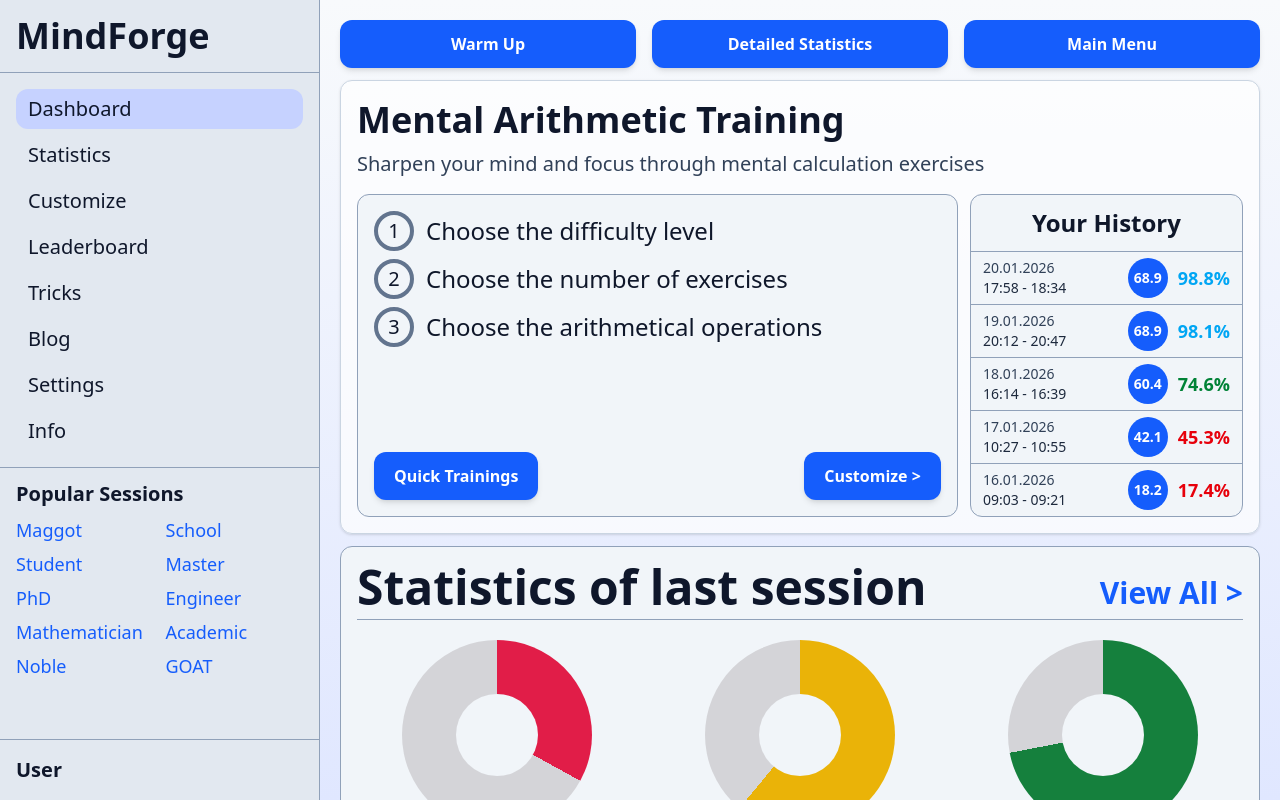
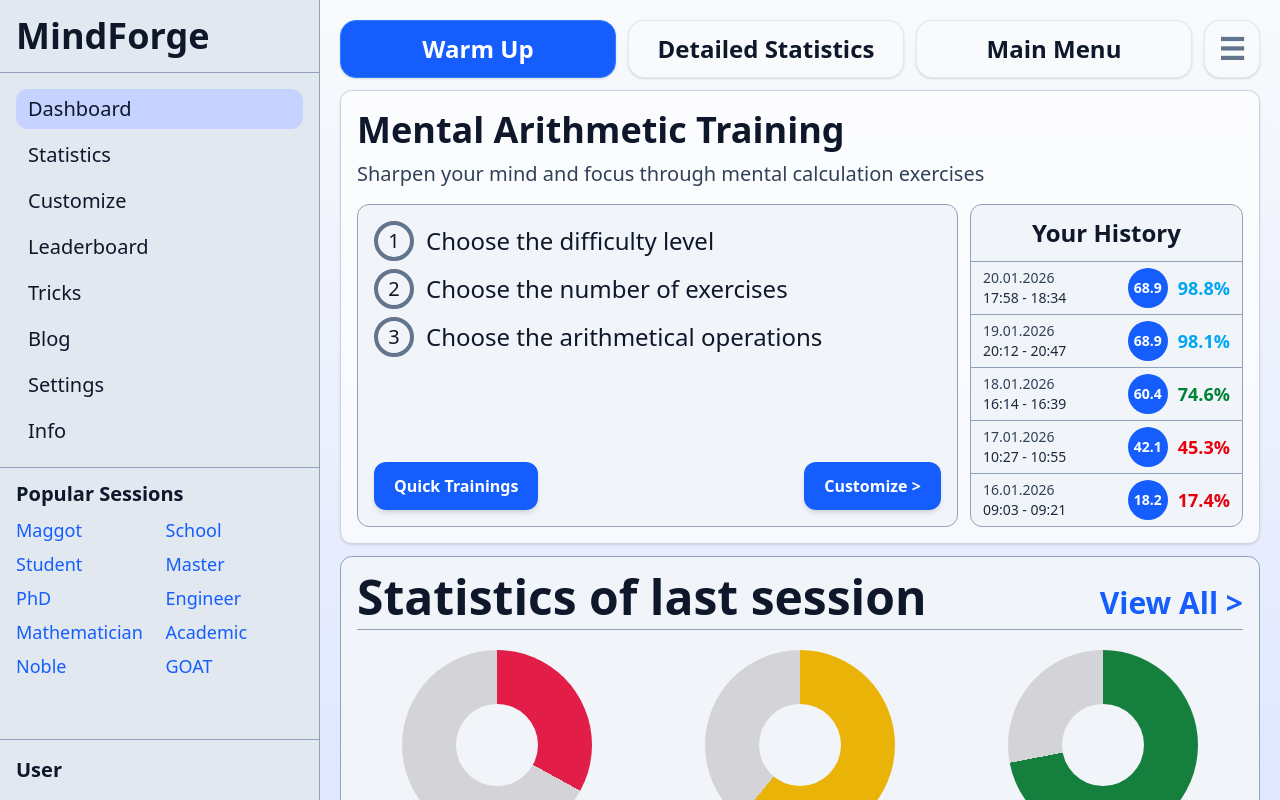
Before and after one commit to MikhailMaidan/mindforge, a Vue app: page / in a window 1280 px wide. Built offline with nearby package versions, Linux system fonts and the light colour scheme.

Commit message:
fix: fix upper buttons

```diff
--- a/src/widgets/top-actions/ui/TopActionsWidget.vue
+++ b/src/widgets/top-actions/ui/TopActionsWidget.vue
@@ -1,7 +1,6 @@
 <script setup lang="ts">
 import { useRouter } from 'vue-router'
 import { routes } from '~shared/config/routes'
-import BaseButton from '~shared/ui/BaseButton.vue'
 
 const router = useRouter()
 
@@ -15,9 +14,36 @@ const openMainMenu = () => {
 </script>
 
 <template>
-  <section class="grid w-full grid-cols-1 gap-4 md:grid-cols-3">
-    <BaseButton full-width @click="openWarmUp">Warm Up</BaseButton>
-    <BaseButton full-width>Detailed Statistics</BaseButton>
-    <BaseButton full-width @click="openMainMenu">Main Menu</BaseButton>
+  <section class="grid w-full grid-cols-1 gap-3 sm:grid-cols-[1fr_1fr_1fr_auto]">
+    <button
+      type="button"
+      class="inline-flex min-h-14 items-center justify-center rounded-2xl border border-blue-500 bg-blue-600 px-6 py-3 text-2xl font-semibold text-white shadow-sm transition hover:brightness-105"
+      @click="openWarmUp"
+    >
+      Warm Up
+    </button>
+
+    <button
+      type="button"
+      class="inline-flex min-h-14 items-center justify-center rounded-2xl border border-slate-200 bg-slate-50 px-6 py-3 text-2xl font-semibold text-slate-900 shadow-sm transition hover:bg-white"
+    >
+      Detailed Statistics
+    </button>
+
+    <button
+      type="button"
+      class="inline-flex min-h-14 items-center justify-center rounded-2xl border border-slate-200 bg-slate-50 px-6 py-3 text-2xl font-semibold text-slate-900 shadow-sm transition hover:bg-white"
+      @click="openMainMenu"
+    >
+      Main Menu
+    </button>
+
+    <button
+      type="button"
+      class="inline-flex min-h-14 w-14 items-center justify-center rounded-2xl border border-slate-200 bg-slate-50 text-3xl font-semibold leading-none text-slate-500 shadow-sm transition hover:bg-white"
+      aria-label="Open top menu"
+    >
+      &#9776;
+    </button>
   </section>
 </template>
```
